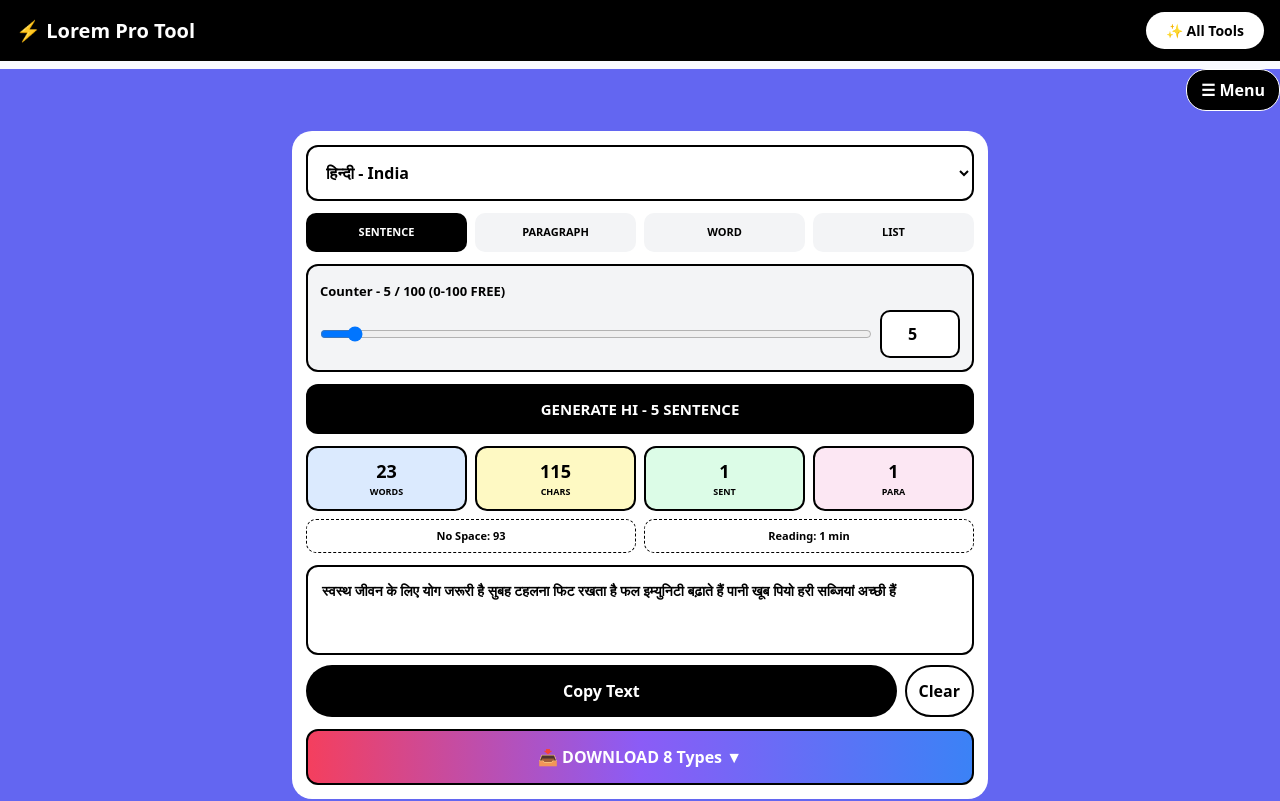
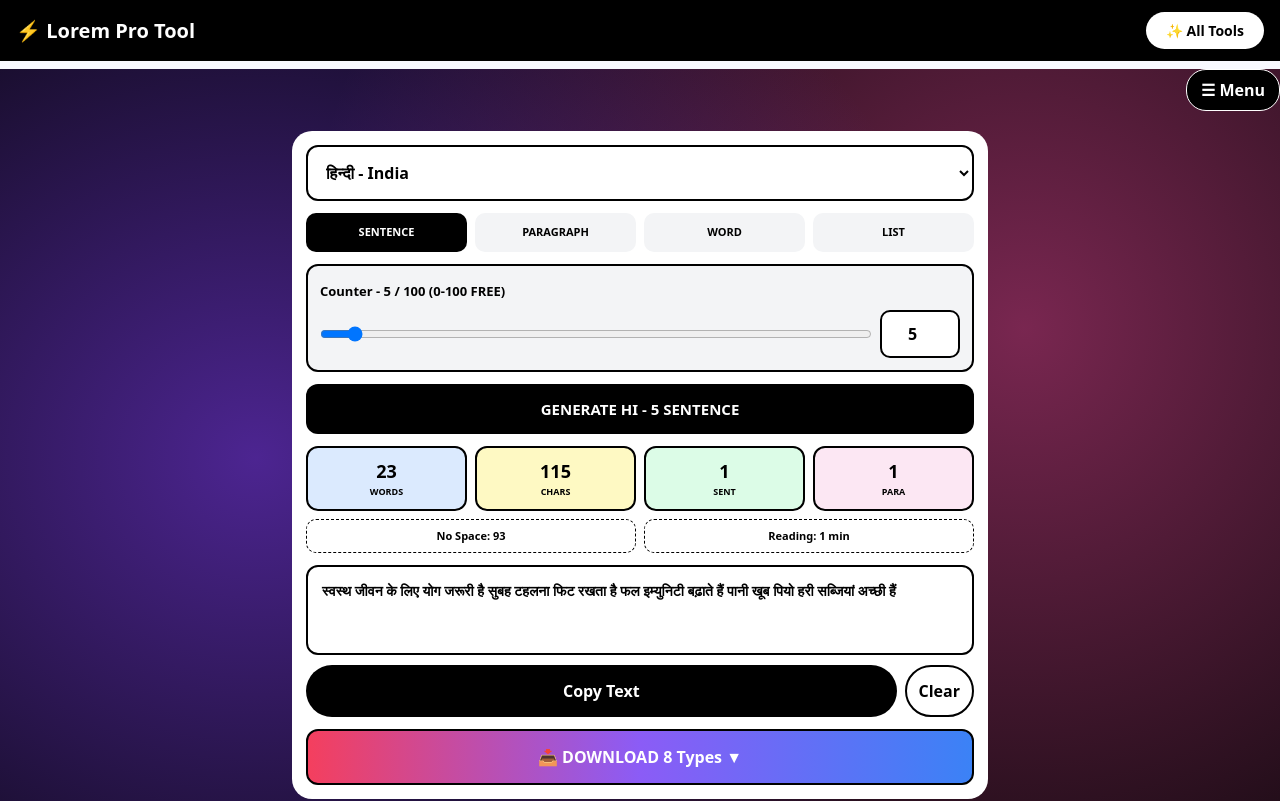
Before and after one commit to Ravs10/lorem-pro-tool, a Next.js app: page / in a window 1280 px wide. Shown: the top 801 px of the page. Built offline with nearby package versions, Linux system fonts and the light colour scheme.

Commit message:
Refactor page layout and button styles

```diff
--- a/app/page.tsx
+++ b/app/page.tsx
@@ -184,7 +184,7 @@ const doDownload=(type:string)=>{
 const Wrap=({t,children}:any)=><div style={{background:"#fff",borderRadius:20,padding:20,color:"#000",lineHeight:1.8}}><button onClick={()=>setPage("menu")} style={{padding:"8px 16px",borderRadius:999,border:"2px solid #000",background:"#fff",fontWeight:800}}>← Back to Menu</button><h1 style={{fontSize:22,margin:"10px 0"}}>{t}</h1><div style={{fontSize:14}}>{children}</div></div>
 
 return(
-<div style={{background:"#6366f1",minHeight:"100vh",fontFamily:"system-ui"}}>
+<div style={glassBg} className="min-h-screen">
 <Header />
 <div style={{textAlign:"right", margin:"8px 0"}}><button onClick={()=>setPage(page==="menu"?"home":"menu")} style={{padding:"8px 14px", borderRadius:"20px", border:"1px solid #fff", background:"#000", color:"#fff", fontWeight:"700"}}>☰ Menu</button></div>
 <div style={{maxWidth:720,margin:"auto",padding:12}}>
```
